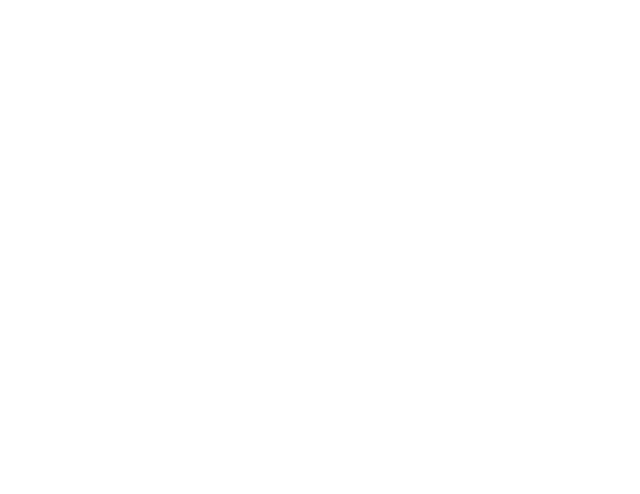
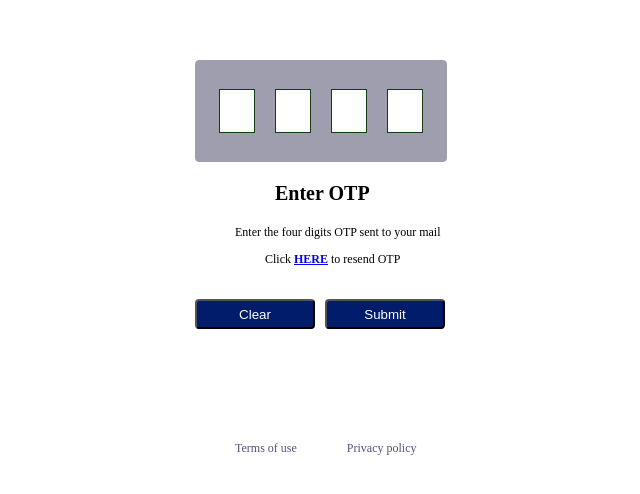
Before and after one commit to group2-team2-fdev2/cash2go, a React (Vite) app: page /sign-up in a window 1280 px wide. Shown: the part 144-638 px from the top of the page, without its empty margins (319-959 px from the left). Built offline with nearby package versions, Linux system fonts and the light colour scheme.

Commit message:
create an otp page

```diff
--- a/src/App.jsx
+++ b/src/App.jsx
@@ -12,13 +12,15 @@
 import LogIn from "./Pages/Auth/LogIn/LogIn";
 import SignUp from "./Pages/Auth/SignUp/SignUp";
 import Dashboard from "./Pages/Dashboard/Dashboard";
+import OTPAuth from "./Pages/Auth/SignUp/OTPAuth";
 
 const router = createBrowserRouter(
   createRoutesFromElements(
     <Route path="/" element={<LogInLayout />}>
       <Route index element={<LogIn />} />
       <Route path="sign-up" element={<SignUpLayout />}>
-        <Route index element={<SignUp />} />
+        {/* <Route index element={<SignUp />} /> */}
+        <Route index element={<OTPAuth />} />
       </Route>
       <Route path="dashboard" element={<DashboardLayout />} >
         <Route index element={<Dashboard />} />
--- a/src/Pages/Auth/SignUp/OTPAuth.jsx
+++ b/src/Pages/Auth/SignUp/OTPAuth.jsx
@@ -1,7 +1,58 @@
+import React, { useState } from "react"
+import { Link, useNavigate } from "react-router-dom";
+import "../../../styles/Auth/SignUp/OTPAuth.css"
+
 export default function OTPAuth() {
+  const navigate = useNavigate()
+  const [otp, setOtp] = useState(new Array(4).fill(""));
+
+  const handleChange = (element, index) => {
+      if (isNaN(element.value)) return false;
+
+      setOtp([...otp.map((d, idx)=> (idx === index) ? element.value : d)])
+
+      if(element.nextSibling){
+        element.nextSibling.focus();
+      }
+  }
+
+  const handleSubmit = () => {
+    navigate ("/login")
+  }
   return (
-    <div>
+    <div className="otp-container">
+      <div className="otp">
+      <div className="input-container">
+          {otp.map((data, index) =>{
+            return(
+                <input
+                  className="otp-field"
+                  type="text"
+                  name="otp"
+                  maxLength="1"
+                  key={index}
+                  value={data}
+                  keybordType="numeric"
+                  onChange={e => handleChange(e.target, index)}
+                  onFocus={e  => e.target.select()}
+                />
+            );
+          })}
+        </div>
 
+            <p className="enter-otp"> Enter OTP</p>
+            <p>Enter the four digits OTP sent to your mail </p>
+            <p className="click-here">Click <Link className="here">HERE</Link> to resend OTP</p>
+            <div className="button">
+              <button onClick={e => setOtp([...otp.map(v => "")])}>Clear</button>
+              <button onClick={handleSubmit}>Submit</button>
+            </div>
+
+            <div className="tandc-container">
+              <p>Terms of use</p>
+              <p>Privacy policy</p>
+            </div>
+      </div>
     </div>
   );
 }
--- a/src/styles/Auth/SignUp/OTPAuth.css
+++ b/src/styles/Auth/SignUp/OTPAuth.css
@@ -0,0 +1,64 @@
+.otp-container {
+    display: flex;
+    justify-content: center;
+    align-items: center;
+    height: 100vh;
+}
+
+.input-container{
+    border: 1px solid rgb(158, 158, 174);
+    border-radius: 4px;
+    background-color: rgb(158, 158, 174);
+    display: flex;
+    justify-content: center;
+    align-items: center;
+    height: 100px;
+    width: 250px;
+}
+
+.otp-field{
+    border: 1px solid rgb(19, 61, 19);
+    width: 30px;
+    height: 40px;
+    margin-left: 10px;
+    margin-right: 10px;
+}
+
+.enter-otp{
+    font-size: 20px;
+    font-weight: bold;
+    margin-left: 80px;
+}
+
+p{
+    font-size: 12px;
+    margin-left: 40px;
+}
+
+.click-here{
+    margin-left: 70px;
+}
+
+.button{
+    display:flex;
+    gap: 10px;
+    width:250px;
+    padding-top: 20px;
+}
+button{
+    height: 30px;
+    width: 145px;
+    border-radius: 4px;
+    color: white;
+    background-color: rgb(0, 28, 107);
+}
+
+.tandc-container{
+    display: flex;
+    gap: 10px;
+    padding-top: 100px;
+    color:rgb(83, 83, 121)
+}
+.here{
+    font-weight: bold;
+}
```
